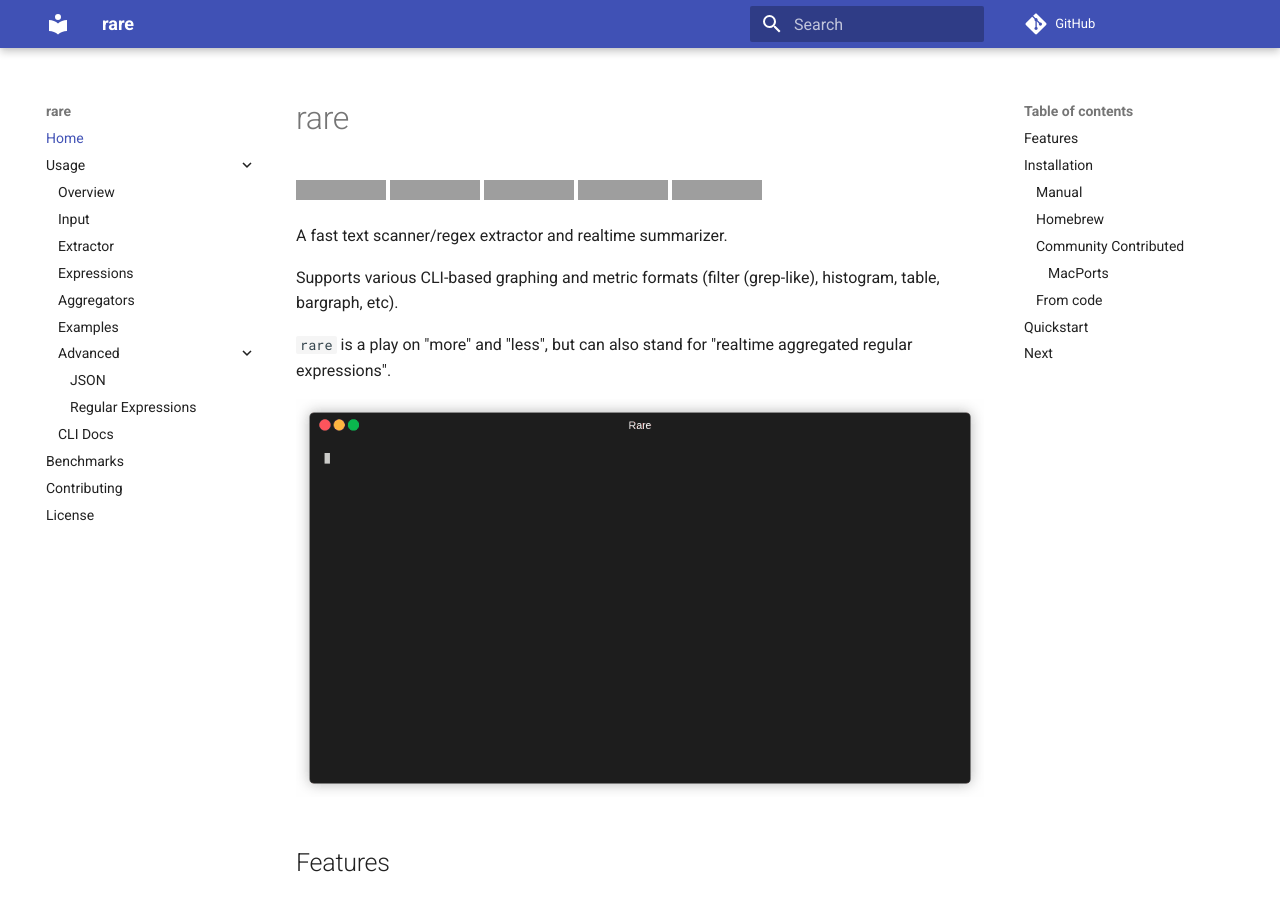
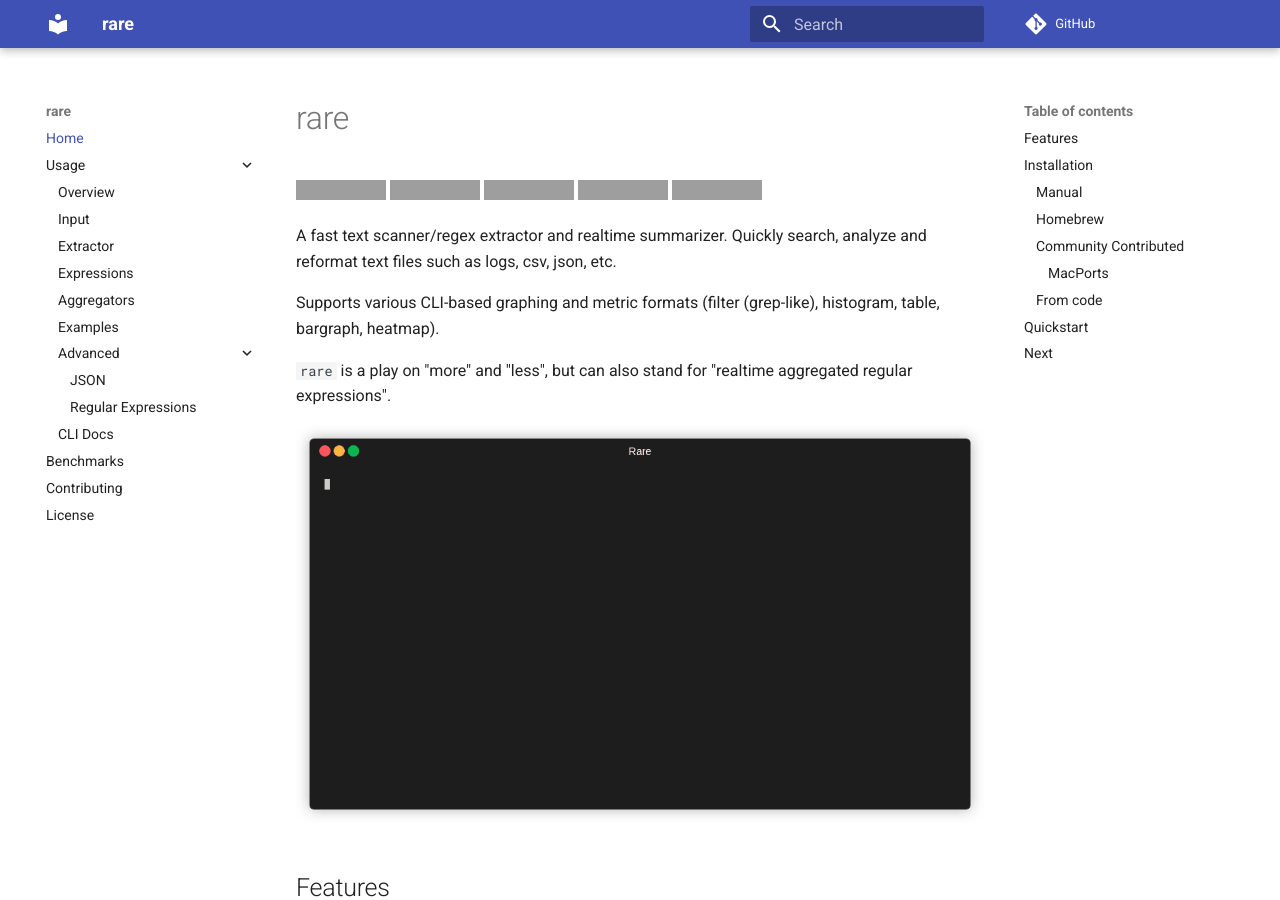
Before and after one commit to zix99/rare, an MkDocs documentation site: the page built from docs/index.md, in a window 1280 px wide and 900 px high. Built offline with MkDocs 1.6.1 and Material for MkDocs 9.7.7, drawn with Linux system fonts in a browser that asks for light colours; comment, search, counter and statistics services are not loaded; grey boxes are pictures that could not be loaded.

```diff
--- a/docs/index.md
+++ b/docs/index.md
@@ -6,9 +6,10 @@
 ![GitHub all releases](https://img.shields.io/github/downloads/zix99/rare/total)
 ![GitHub](https://img.shields.io/github/license/zix99/rare)
 
-A fast text scanner/regex extractor and realtime summarizer.
+A fast text scanner/regex extractor and realtime summarizer. Quickly search, analyze and reformat text files
+such as logs, csv, json, etc.
 
-Supports various CLI-based graphing and metric formats (filter (grep-like), histogram, table, bargraph, etc).
+Supports various CLI-based graphing and metric formats (filter (grep-like), histogram, table, bargraph, heatmap).
 
 `rare` is a play on "more" and "less", but can also stand for "realtime aggregated regular expressions".
 
```
Also changed, not shown: README.md (+3 -2 lines).
